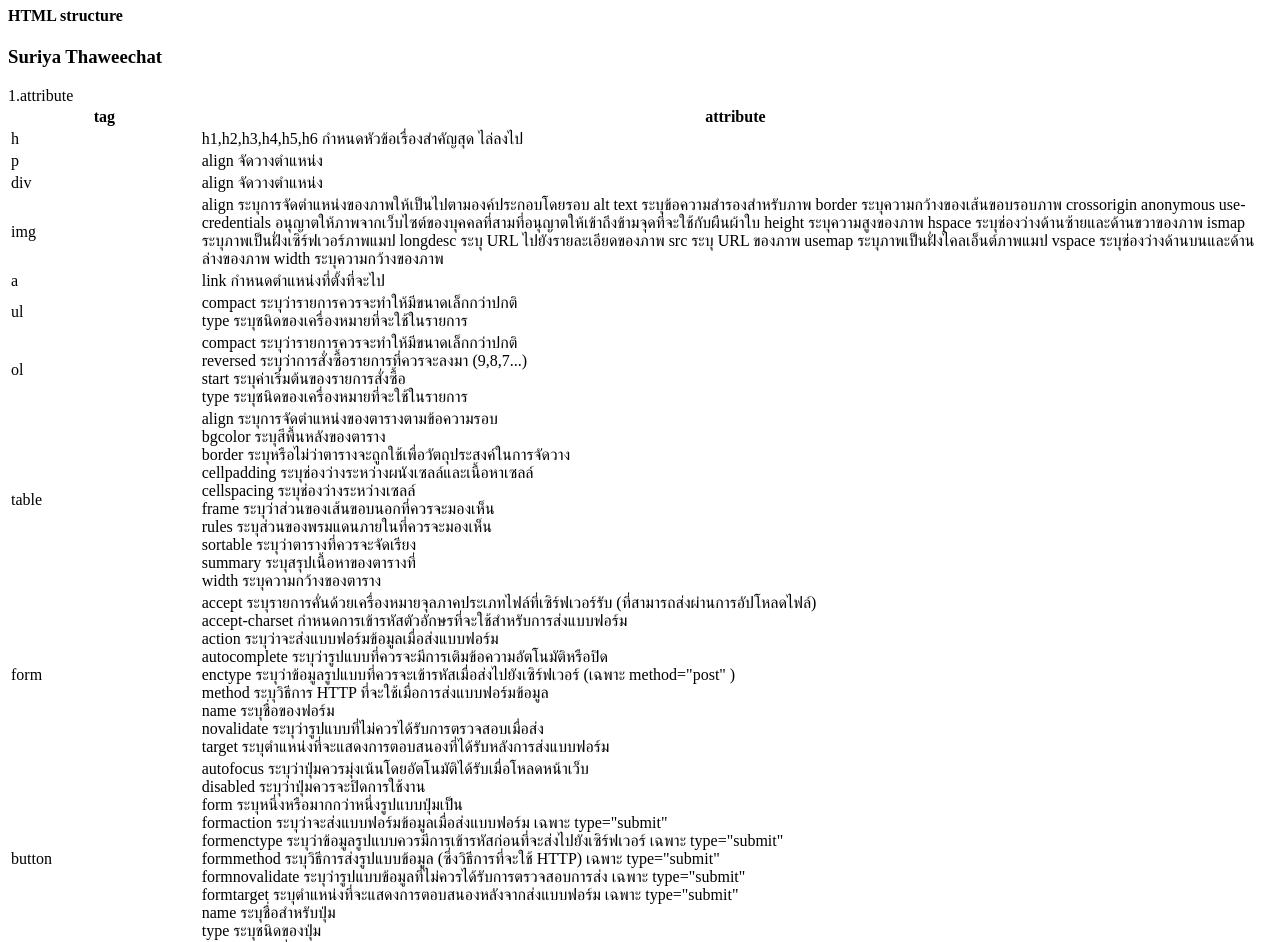
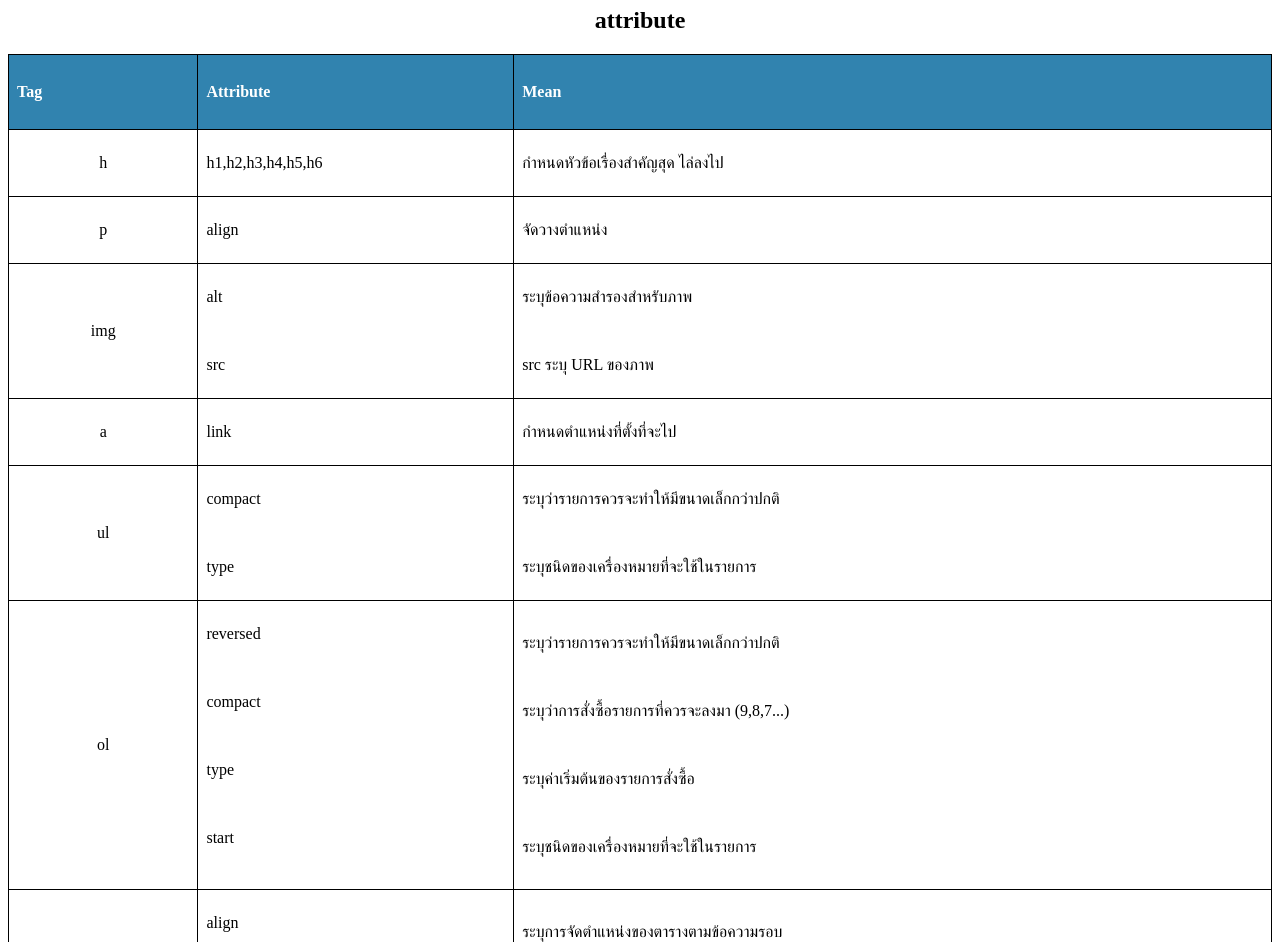
Before and after one commit to Tackza/preCodecampProgramming, a plain HTML site: page 1.attribute.html in a window 1280 px wide. Shown: the part 73-1015 px from the top of the page. Drawn offline with Linux system fonts and the light colour scheme.

Commit message:
lab HTML

```diff
--- a/1.attribute.html
+++ b/1.attribute.html
@@ -2,144 +2,188 @@
 <html lang="en">
 <head>
     <meta charset="UTF-8">
+    <link rel="stylesheet" href="style.css">
     <title>Lab - HTML structure</title>
 
 </head>
 <body>
-<h1> Lab </h1>
-<h4> HTML structure </h4>
-<h3> Suriya Thaweechat </h3>
-1.attribute
+<h1 align="center"> Lab HTML structure </h1>
+
+<h2 align="center">attribute</h2>
 <table class="data">
     <tr>
         <th width="15%">
-            tag
+           <p>Tag</p>
         </th>
         <th>
-            attribute
+            <p>Attribute</p>
+        </th>
+        <th width="60%">
+            <p>Mean</p>
         </th>
     </tr>
     <tr>
-        <td>
-            h
+        <td align="center">
+            <p>h</p>
         </td>
         <td>
-            h1,h2,h3,h4,h5,h6 กำหนดหัวข้อเรื่องสำคัญสุด ไล่ลงไป
+            <p>h1,h2,h3,h4,h5,h6 </p>
+        </td>
+        <td>
+            <p>กำหนดหัวข้อเรื่องสำคัญสุด ไล่ลงไป</p>
+        </td>
+    </tr>
+    <tr>
+        <td align="center">
+            <p>p</p>
+        </td>
+        <td>
+            <p>align</p>
+        </td>
+        <td>
+            <p>จัดวางตำแหน่ง</p>
+        </td>
+    </tr>
+
+    <tr >
+        <td align="center">
+            <p>img</p>
+        </td>
+        <td>
+            <p>alt</p><br>
+            <p>src</p>
+        <td >
+            <p>ระบุข้อความสำรองสำหรับภาพ</p><br>
+            <p>src ระบุ URL ของภาพ </p>
+        </td>
+
+    </tr>
+
+    <tr>
+        <td align="center">
+            <p>a</p>
+        </td>
+        <td>
+            <p>link </p>
+        </td>
+        <td><p>กำหนดตำแหน่งที่ตั้งที่จะไป</p></td>
+    </tr>
+    <tr>
+        <td align="center">
+            ul
+        </td>
+        <td><p>compact</p><br>
+             <p>type </p>
+
+        </td>
+        <td><p>ระบุว่ารายการควรจะทำให้มีขนาดเล็กกว่าปกติ</p><br>
+            <p>ระบุชนิดของเครื่องหมายที่จะใช้ในรายการ</p>
+        </td>
+    </tr>
+    <tr>
+        <td align="center">
+            <p>ol</p>
+        </td>
+        <td>
+            <p>reversed</p> <br>
+            <p>compact</p> <br>
+            <p>type</p> <br>
+            <p>start</p> <br>
+        </td>
+        <td>
+                <p>ระบุว่ารายการควรจะทำให้มีขนาดเล็กกว่าปกติ</p><br>
+                <p>ระบุว่าการสั่งซื้อรายการที่ควรจะลงมา (9,8,7...)</p><br>
+                <p>ระบุค่าเริ่มต้นของรายการสั่งซื้อ</p><br>
+                <p>ระบุชนิดของเครื่องหมายที่จะใช้ในรายการ</p>
         </td>
     </tr>
     <tr>
         <td>
-            p
+            <p align="center">table</p>
         </td>
         <td>
-            align จัดวางตำแหน่ง
+            <p>align</p> <br>
+            <p>bgcolor</p> <br>
+            <p>border</p> <br>
+            <p>cellpadding</p> <br>
+            <p>cellspacing</p> <br>
+            <p>frame</p> <br>
+            <p>rules</p> <br>
+            <p>sortable</p> <br>
+            <p>summary</p> <br>
+            <p>width</p> <br>
+        </td>
+        <td>
+            <p>ระบุการจัดตำแหน่งของตารางตามข้อความรอบ</p><br>
+            <p>ระบุสีพื้นหลังของตาราง</p><br>
+            <p>ระบุหรือไม่ว่าตารางจะถูกใช้เพื่อวัตถุประสงค์ในการจัดวาง</p><br>
+            <p>ระบุช่องว่างระหว่างผนังเซลล์และเนื้อหาเซลล์</p><br>
+            <p>ระบุช่องว่างระหว่างเซลล์</p><br>
+            <p>ระบุว่าส่วนของเส้นขอบนอกที่ควรจะมองเห็น</p><br>
+            <p>ระบุส่วนของพรมแดนภายในที่ควรจะมองเห็น</p><br>
+            <p>ระบุว่าตารางที่ควรจะจัดเรียง</p><br>
+            <p>ระบุสรุปเนื้อหาของตารางที่</p><br>
+            <p>ระบุความกว้างของตาราง</p>
         </td>
     </tr>
     <tr>
         <td>
-            div
+            <p align="center">form</p>
         </td>
         <td>
-            align จัดวางตำแหน่ง
+            <p>accept</p> <br>
+            <p>accept-charset</p> <br>
+            <p>action</p> <br>
+            <p>autocomplete</p> <br>
+            <p>enctype</p> <br>
+            <p>method</p> <br>
+            <p>name</p> <br>
+            <p>novalidate</p> <br>
+            <p>target</p>
+        </td>
+        <td>
+            <p>ระบุรายการคั่นด้วยเครื่องหมายจุลภาคประเภทไฟล์ที่เซิร์ฟเวอร์รับ (ที่สามารถส่งผ่านการอัปโหลดไฟล์)</p><br>
+            <p>กำหนดการเข้ารหัสตัวอักษรที่จะใช้สำหรับการส่งแบบฟอร์ม</p><br>
+            <p>ระบุว่าจะส่งแบบฟอร์มข้อมูลเมื่อส่งแบบฟอร์ม</p><br>
+            <p>ระบุว่ารูปแบบที่ควรจะมีการเติมข้อความอัตโนมัติหรือปิด</p><br>
+            <p>ระบุว่าข้อมูลรูปแบบที่ควรจะเข้ารหัสเมื่อส่งไปยังเซิร์ฟเวอร์ (เฉพาะ method="post" )</p><br>
+            <p>ระบุวิธีการ HTTP ที่จะใช้เมื่อการส่งแบบฟอร์มข้อมูล</p><br>
+            <p>ระบุชื่อของฟอร์ม</p><br>
+            <p>ระบุว่ารูปแบบที่ไม่ควรได้รับการตรวจสอบเมื่อส่ง</p><br>
+            <p>ระบุตำแหน่งที่จะแสดงการตอบสนองที่ได้รับหลังการส่งแบบฟอร์ม</p>
+
+
         </td>
     </tr>
     <tr>
         <td>
-            img
+            <p align="center">button</p>
         </td>
         <td>
-            align ระบุการจัดตำแหน่งของภาพให้เป็นไปตามองค์ประกอบโดยรอบ
-            alt text ระบุข้อความสำรองสำหรับภาพ
-            border ระบุความกว้างของเส้นขอบรอบภาพ
-            crossorigin anonymous
-            use-credentials อนุญาตให้ภาพจากเว็บไซต์ของบุคคลที่สามที่อนุญาตให้เข้าถึงข้ามจุดที่จะใช้กับผืนผ้าใบ
-            height ระบุความสูงของภาพ
-            hspace ระบุช่องว่างด้านซ้ายและด้านขวาของภาพ
-            ismap ระบุภาพเป็นฝั่งเซิร์ฟเวอร์ภาพแมป
-            longdesc ระบุ URL ไปยังรายละเอียดของภาพ
-            src ระบุ URL ของภาพ
-            usemap ระบุภาพเป็นฝั่งไคลเอ็นต์ภาพแมป
-            vspace ระบุช่องว่างด้านบนและด้านล่างของภาพ
-            width ระบุความกว้างของภาพ
-        </td>
-    </tr>
-    <tr>
-        <td>
-            a
+            <p>autofocus</p> <br>
+            <p>disabled</p> <br>
+            <p>form</p> <br>
+            <p>formaction</p> <br>
+            <p>formenctype</p> <br>
+            <p>formmethod</p> <br>
+            <p>formnovalidate</p> <br>
+            <p>formtarget</p> <br>
+            <p>name</p> <br>
+            <p>type</p> <br>
+            <p>value</p>
         </td>
         <td>
-            link กำหนดตำแหน่งที่ตั้งที่จะไป
-        </td>
-    </tr>
-    <tr>
-        <td>
-            ul
-        </td>
-        <td>
-            compact ระบุว่ารายการควรจะทำให้มีขนาดเล็กกว่าปกติ<br>
-            type ระบุชนิดของเครื่องหมายที่จะใช้ในรายการ
-        </td>
-    </tr>
-    <tr>
-        <td>
-            ol
-        </td>
-        <td>
-            compact ระบุว่ารายการควรจะทำให้มีขนาดเล็กกว่าปกติ<br>
-            reversed ระบุว่าการสั่งซื้อรายการที่ควรจะลงมา (9,8,7...)<br>
-            start ระบุค่าเริ่มต้นของรายการสั่งซื้อ<br>
-            type ระบุชนิดของเครื่องหมายที่จะใช้ในรายการ<br>
-        </td>
-    </tr>
-    <tr>
-        <td>
-            table
-        </td>
-        <td>
-            align ระบุการจัดตำแหน่งของตารางตามข้อความรอบ<br>
-            bgcolor ระบุสีพื้นหลังของตาราง<br>
-            border ระบุหรือไม่ว่าตารางจะถูกใช้เพื่อวัตถุประสงค์ในการจัดวาง<br>
-            cellpadding ระบุช่องว่างระหว่างผนังเซลล์และเนื้อหาเซลล์<br>
-            cellspacing ระบุช่องว่างระหว่างเซลล์<br>
-            frame ระบุว่าส่วนของเส้นขอบนอกที่ควรจะมองเห็น<br>
-            rules ระบุส่วนของพรมแดนภายในที่ควรจะมองเห็น<br>
-            sortable ระบุว่าตารางที่ควรจะจัดเรียง<br>
-            summary ระบุสรุปเนื้อหาของตารางที่<br>
-            width ระบุความกว้างของตาราง<br>
-        </td>
-    </tr>
-    <tr>
-        <td>
-            form
-        </td>
-        <td>
-            accept ระบุรายการคั่นด้วยเครื่องหมายจุลภาคประเภทไฟล์ที่เซิร์ฟเวอร์รับ (ที่สามารถส่งผ่านการอัปโหลดไฟล์)<br>
-            accept-charset กำหนดการเข้ารหัสตัวอักษรที่จะใช้สำหรับการส่งแบบฟอร์ม<br>
-            action ระบุว่าจะส่งแบบฟอร์มข้อมูลเมื่อส่งแบบฟอร์ม<br>
-            autocomplete ระบุว่ารูปแบบที่ควรจะมีการเติมข้อความอัตโนมัติหรือปิด<br>
-            enctype ระบุว่าข้อมูลรูปแบบที่ควรจะเข้ารหัสเมื่อส่งไปยังเซิร์ฟเวอร์ (เฉพาะ method="post" )<br>
-            method ระบุวิธีการ HTTP ที่จะใช้เมื่อการส่งแบบฟอร์มข้อมูล<br>
-            name ระบุชื่อของฟอร์ม<br>
-            novalidate ระบุว่ารูปแบบที่ไม่ควรได้รับการตรวจสอบเมื่อส่ง<br>
-            target ระบุตำแหน่งที่จะแสดงการตอบสนองที่ได้รับหลังการส่งแบบฟอร์ม<br>
-        </td>
-    </tr>
-    <tr>
-        <td>
-            button
-        </td>
-        <td>
-            autofocus ระบุว่าปุ่มควรมุ่งเน้นโดยอัตโนมัติได้รับเมื่อโหลดหน้าเว็บ<br>
-            disabled ระบุว่าปุ่มควรจะปิดการใช้งาน<br>
-            form ระบุหนึ่งหรือมากกว่าหนึ่งรูปแบบปุ่มเป็น<br>
-            formaction ระบุว่าจะส่งแบบฟอร์มข้อมูลเมื่อส่งแบบฟอร์ม เฉพาะ type="submit"<br>
-            formenctype ระบุว่าข้อมูลรูปแบบควรมีการเข้ารหัสก่อนที่จะส่งไปยังเซิร์ฟเวอร์ เฉพาะ type="submit"<br>
-            formmethod ระบุวิธีการส่งรูปแบบข้อมูล (ซึ่งวิธีการที่จะใช้ HTTP) เฉพาะ type="submit"<br>
-            formnovalidate ระบุว่ารูปแบบข้อมูลที่ไม่ควรได้รับการตรวจสอบการส่ง เฉพาะ type="submit"<br>
-            formtarget ระบุตำแหน่งที่จะแสดงการตอบสนองหลังจากส่งแบบฟอร์ม เฉพาะ type="submit"<br>
-            name ระบุชื่อสำหรับปุ่ม<br>
-            type ระบุชนิดของปุ่ม<br>
-            value ระบุค่าเริ่มต้นสำหรับปุ่ม<br>
+            <p>ระบุว่าปุ่มควรมุ่งเน้นโดยอัตโนมัติได้รับเมื่อโหลดหน้าเว็บ</p><br>
+            <p>ระบุว่าปุ่มควรจะปิดการใช้งาน</p><br>
+            <p>ระบุหนึ่งหรือมากกว่าหนึ่งรูปแบบปุ่มเป็น</p><br>
+            <p>ระบุว่าจะส่งแบบฟอร์มข้อมูลเมื่อส่งแบบฟอร์ม เฉพาะ type="submit"</p><br>
+            <p>ระบุว่าข้อมูลรูปแบบควรมีการเข้ารหัสก่อนที่จะส่งไปยังเซิร์ฟเวอร์ เฉพาะ type="submit"</p><br>
+            <p>ระบุวิธีการส่งรูปแบบข้อมูล (ซึ่งวิธีการที่จะใช้ HTTP) เฉพาะ type="submit"</p><br>
+            <p>ระบุว่ารูปแบบข้อมูลที่ไม่ควรได้รับการตรวจสอบการส่ง เฉพาะ type="submit"</p><br>
+            <p>ระบุตำแหน่งที่จะแสดงการตอบสนองหลังจากส่งแบบฟอร์ม เฉพาะ type="submit"</p><br>
+            <p>ระบุชื่อสำหรับปุ่ม</p><br>
+            <p>ระบุชนิดของปุ่ม</p><br>
+            <p>ระบุค่าเริ่มต้นสำหรับปุ่ม</p>
         </td>
     </tr>
 </table>
--- a/style.css
+++ b/style.css
@@ -4,16 +4,14 @@
         }
 
         .data td, .data th {
-            border: 1px solid #ddd;
+            border: 1px solid rgb(0, 0, 0);
             padding: 8px;
         }
 
-        .data tr:nth-child(even) {
-            background-color: #f2f2f2;
-        }
+
 
         .data tr:hover {
-            background-color: #ddd;
+            background-color: rgb(152, 137, 216);
         }
 
         .data th {
```
